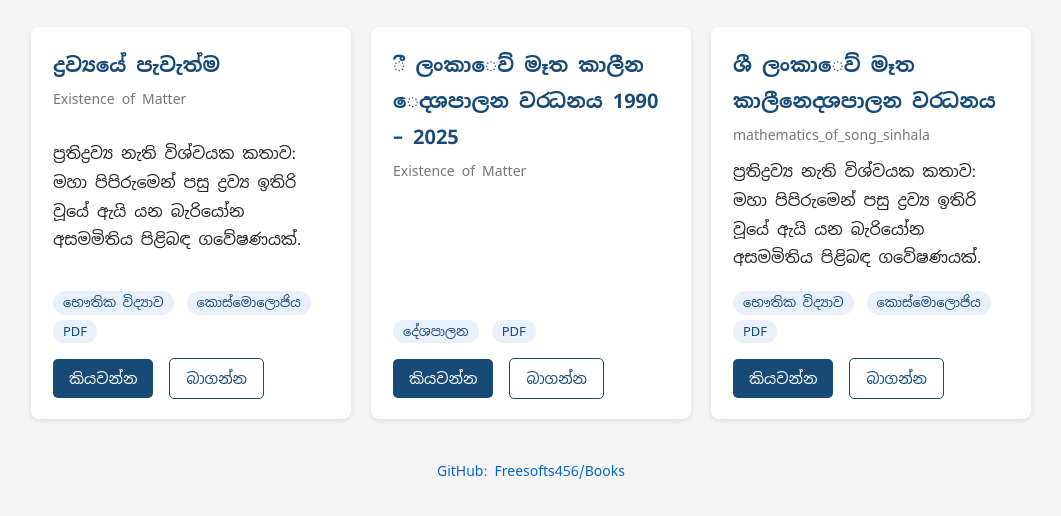
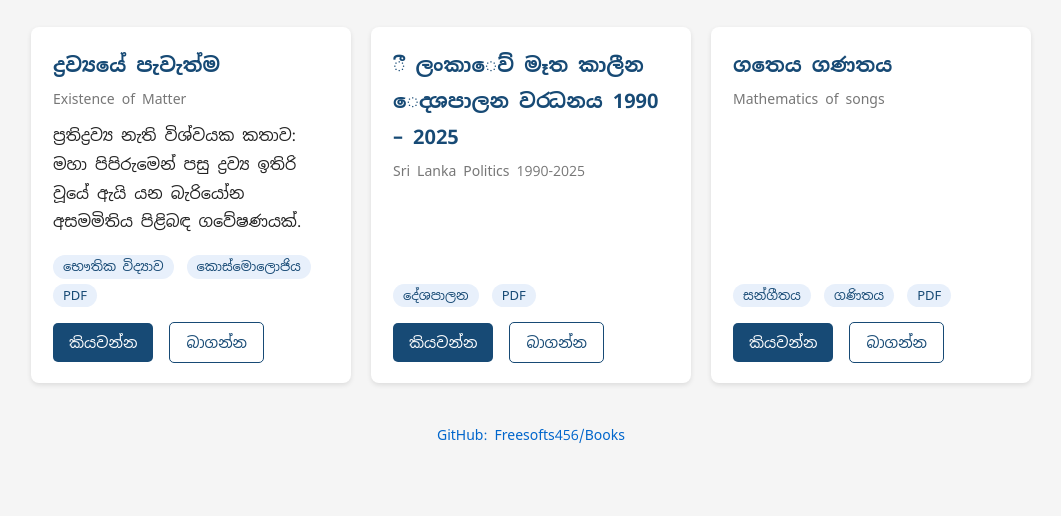
Before and after one commit to Freesofts456/Books, a plain HTML site: page index.html in a window 1280 px wide. Shown: the part 166-682 px from the top of the page, without its empty margins (109-1170 px from the left). Drawn offline with Linux system fonts and the light colour scheme.

Commit message:
Update index.html

```diff
--- a/index.html
+++ b/index.html
@@ -151,30 +151,27 @@
         <!-- BOOK 1: EXISTENCE OF MATTER -->
     <div class="book">
         <h2>ී ලංකාෙව‍් මෑත කාලීන ෙද‍්ශපාලන වර‍්ධනය 1990 – 2025</h2>
-        <p class="en">Existence of Matter</p>
+        <p class="en">Sri Lanka Politics 1990-2025</p>
 
         <div style="margin-bottom: 12px;">
             <span class="tag">දේශපාලන</span>
             <span class="tag">PDF</span>
         </div>
         <div class="buttons">
-            <a class="read" href="Existance%20of%20Matter.pdf" target="_blank">කියවන්න</a>
-            <a class="download" href="Existance%20of%20Matter.pdf" download>බාගන්න</a>
+            <a class="read" href="Sri_Lanka_Politics_1990-2025_Sinhala.pdf" target="_blank">කියවන්න</a>
+            <a class="download" href="Sri_Lanka_Politics_1990-2025_Sinhala.pdf" download>බාගන්න</a>
         </div>
     </div>
 
 
     <!-- BOOK 1: EXISTENCE OF MATTER -->
     <div class="book">
-        <h2>ශී ලංකාෙව‍් මෑත කාලීනෙද‍්ශපාලන වර‍්ධනය</h2>
-        <p class="en">mathematics_of_song_sinhala</p>
-        <p>
-            ප්‍රතිද්‍රව්‍ය නැති විශ්වයක කතාව: මහා පිපිරුමෙන් පසු ද්‍රව්‍ය ඉතිරි වූයේ ඇයි
-            යන බැරියෝන අසමමිතිය පිළිබඳ ගවේෂණයක්.
-        </p>
+        <h2>ගතෙය ගණතය</h2>
+        <p class="en">Mathematics of songs</p>
+
         <div style="margin-bottom: 12px;">
-            <span class="tag">භෞතික විද්‍යාව</span>
-            <span class="tag">කොස්මොලොජිය</span>
+            <span class="tag">සන්ගීතය</span>
+            <span class="tag">ගණිතය</span>
             <span class="tag">PDF</span>
         </div>
         <div class="buttons">
```
